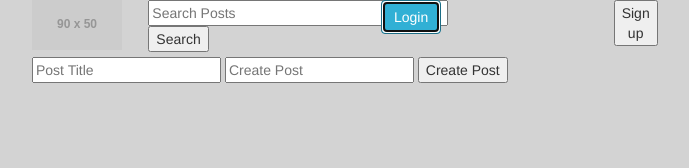
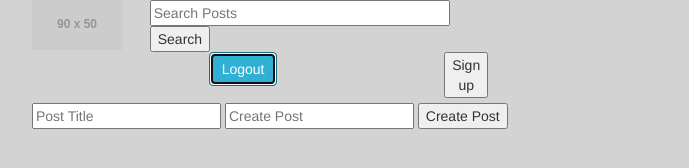
Before and after one commit to MorganW2017/forum-spectacle, a website: page public/index.html in a window 1280 px wide. Both pictures are taken after a click on the button "Login". Shown: the whole page, without its empty margins (38-727 px from the left). Drawn offline with nearby package versions, Linux system fonts and the light colour scheme; no server answers; placeholder pictures from the web are drawn by us.

Commit message:
pushing changes for login/logut

```diff
--- a/public/app/controller/login-controller.js
+++ b/public/app/controller/login-controller.js
@@ -1,6 +1,6 @@
 function LoginController(){
     var loginService = new LoginService()
-    var loginFormElem = document.getElementById('show-login-form')
+    var loginFormElem = document.getElementById('add-login-form')
     var showButton = document.getElementById('show-button')
     var formstate = false
 
@@ -18,11 +18,20 @@ function LoginController(){
             loginFormElem.classList.add('hidden')
             formstate = false
         }else{
-            showButton.innerText = 'Cancel'
+            showButton.innerText = 'Logout'
+            showButton.onclick = app.controllers.loginController.userLogout(event)
+            console.log(showButton.onclick)
             showButton.className = 'btn btn-warning'
             loginFormElem.classList.remove('hidden')
             formstate = true
         }
     }
 
+    this.userLogout = function userLogout(event){
+        event.preventDefault()
+        var logoutForm = event.target
+        loginService.userLogin(logoutForm)
+        loginFormElem.classList.toggle('hidden', true)
+    }
+
 }
--- a/public/app/init.js
+++ b/public/app/init.js
@@ -2,7 +2,7 @@ var app = {
     controllers:{
         postController: new PostController(),
         loginController: new LoginController(),
-        userController: new UserController()
+        // userController: new UserController()
         // commentController: new CommentController(),
         // signupController: new SignupController(),
     }
--- a/public/app/service/login-service.js
+++ b/public/app/service/login-service.js
@@ -1,5 +1,6 @@
 function LoginService(){
     var baseUrl = 'http://localhost:9001/login'
+    var baseUrl2 = 'http://localhost:9001/logout'
 
     function Login(config){
         this.email = config.email.value,
@@ -15,8 +16,10 @@ function LoginService(){
         $.post(baseUrl, newLogin)
             .then(res => console.log(res))
             .fail(logError)
-
-
     }
-
+    this.userLogout = function userLogout(logoutForm){
+        $.delete(baseUrl2)
+            .then(res => console.log(res))
+            .fail(logError)
+    }
 }
--- a/public/index.html
+++ b/public/index.html
@@ -21,7 +21,7 @@
                     <button type="onsubmit">Search</button>
                 </form>
             </div>
-            <div class="col-sm-4" id="show-login-form">
+            <div class="col-sm-4 col-sm-offset-3" id="show-login-form">
                 <button id="show-button" class="btn btn-info hit" onclick="app.controllers.loginController.showLoginForm()">Login</button>
             </div>
             <div class="col-sm-4 ilb hidden" id="add-login-form">
@@ -50,12 +50,12 @@
 
     <script src="app/service/post-service.js"></script>
     <script src="app/service/login-service.js"></script>
-    <script src="app/service/user-service.js"></script>
+    <!-- <script src="app/service/user-service.js"></script> -->
 
 
     <script src="app/controller/login-controller.js"></script>
     <script src="app/controller/post-controller.js"></script>
-    <script src="app/controller/user-controller.js"></script>
+    <!-- <script src="app/controller/user-controller.js"></script> -->
 
     <script src="app/init.js"></script>
 </body>
```
